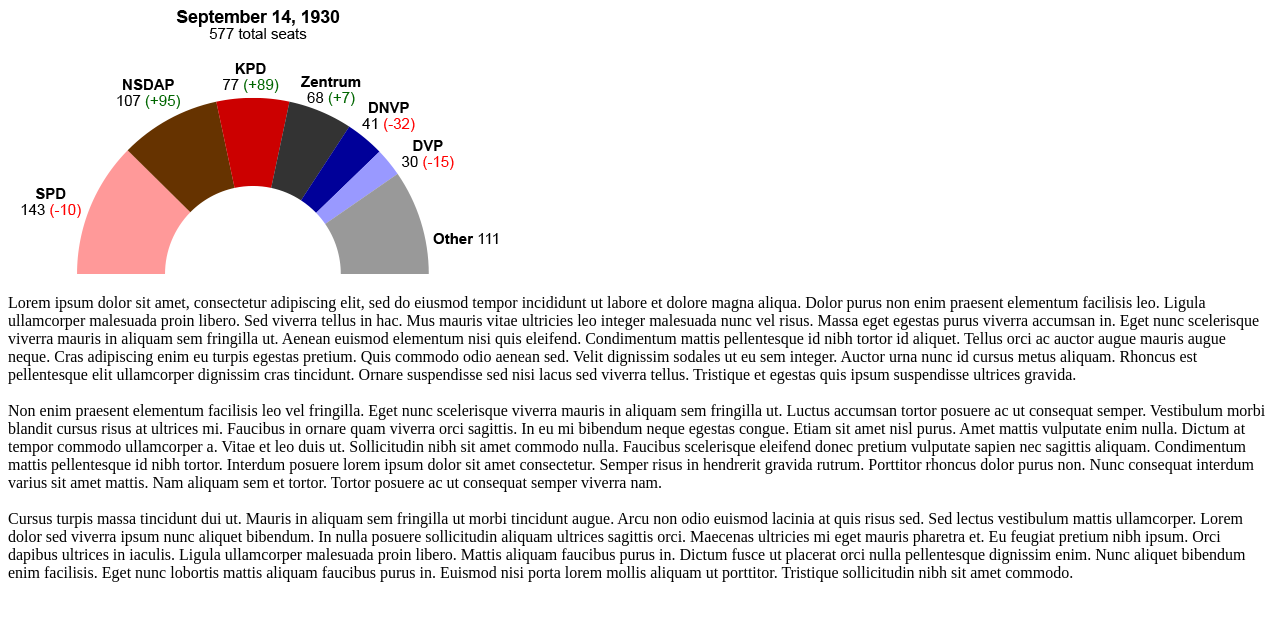
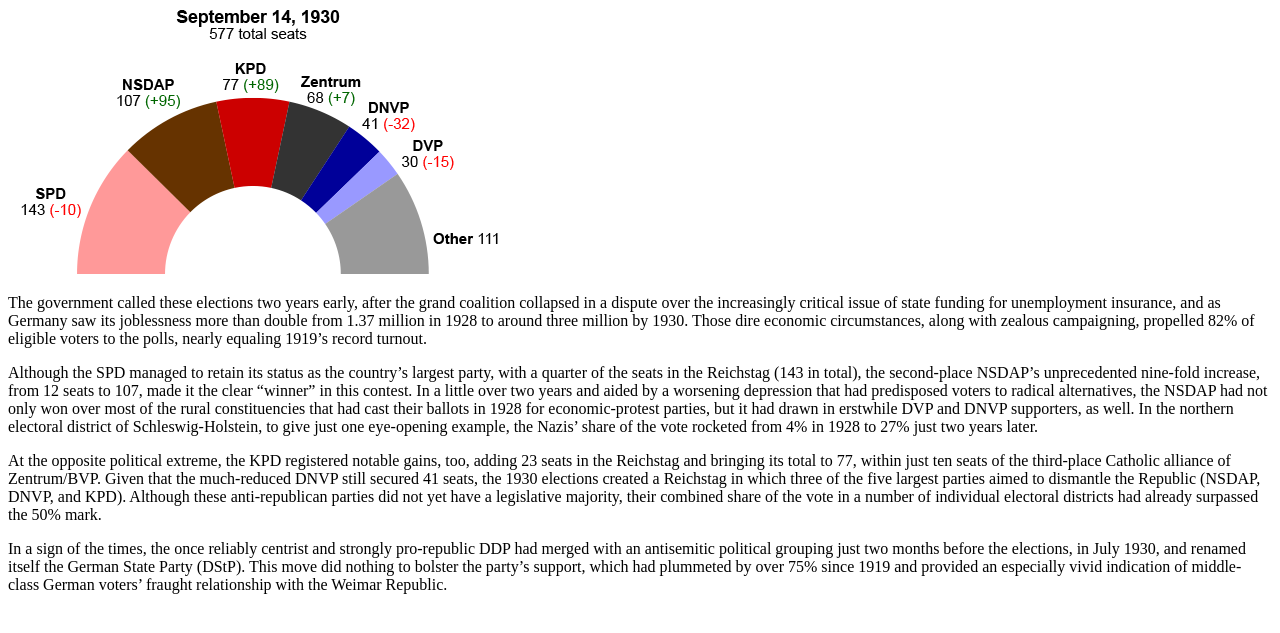
Before and after one commit to mossmaps/weimar_elections, a plain HTML site: page sidebars/1930.html in a window 1280 px wide. Shown: the part 79-712 px from the top of the page. Drawn offline with Linux system fonts and the light colour scheme; files that its build step writes are made by us from their sources; files whose address does not match are found by name.

Commit message:
Update 1930.html

```diff
--- a/sidebars/1930.html
+++ b/sidebars/1930.html
@@ -16,10 +16,16 @@
         style="height:25%; max-width:100%"
     />
 
-    <p class="summarytext">Lorem ipsum dolor sit amet, consectetur adipiscing elit, sed do eiusmod tempor incididunt ut labore et dolore magna aliqua. Dolor purus non enim praesent elementum facilisis leo. Ligula ullamcorper malesuada proin libero. Sed viverra tellus in hac. Mus mauris vitae ultricies leo integer malesuada nunc vel risus. Massa eget egestas purus viverra accumsan in. Eget nunc scelerisque viverra mauris in aliquam sem fringilla ut. Aenean euismod elementum nisi quis eleifend. Condimentum mattis pellentesque id nibh tortor id aliquet. Tellus orci ac auctor augue mauris augue neque. Cras adipiscing enim eu turpis egestas pretium. Quis commodo odio aenean sed. Velit dignissim sodales ut eu sem integer. Auctor urna nunc id cursus metus aliquam. Rhoncus est pellentesque elit ullamcorper dignissim cras tincidunt. Ornare suspendisse sed nisi lacus sed viverra tellus. Tristique et egestas quis ipsum suspendisse ultrices gravida. <br><br>
+    <p class="summarytext">The government called these elections two years early, after the grand coalition collapsed in a dispute over the increasingly critical issue of state funding for unemployment insurance, and as Germany saw its joblessness more than double from 1.37 million in 1928 to around three million by 1930. Those dire economic circumstances, along with zealous campaigning, propelled 82% of eligible voters to the polls, nearly equaling 1919’s record turnout.
+    </p>
 
-    Non enim praesent elementum facilisis leo vel fringilla. Eget nunc scelerisque viverra mauris in aliquam sem fringilla ut. Luctus accumsan tortor posuere ac ut consequat semper. Vestibulum morbi blandit cursus risus at ultrices mi. Faucibus in ornare quam viverra orci sagittis. In eu mi bibendum neque egestas congue. Etiam sit amet nisl purus. Amet mattis vulputate enim nulla. Dictum at tempor commodo ullamcorper a. Vitae et leo duis ut. Sollicitudin nibh sit amet commodo nulla. Faucibus scelerisque eleifend donec pretium vulputate sapien nec sagittis aliquam. Condimentum mattis pellentesque id nibh tortor. Interdum posuere lorem ipsum dolor sit amet consectetur. Semper risus in hendrerit gravida rutrum. Porttitor rhoncus dolor purus non. Nunc consequat interdum varius sit amet mattis. Nam aliquam sem et tortor. Tortor posuere ac ut consequat semper viverra nam. <br><br>
+    <p class="summarytext">Although the SPD managed to retain its status as the country’s largest party, with a quarter of the seats in the Reichstag (143 in total), the second-place NSDAP’s unprecedented nine-fold increase, from 12 seats to 107, made it the clear “winner” in this contest. In a little over two years and aided by a worsening depression that had predisposed voters to radical alternatives, the NSDAP had not only won over most of the rural constituencies that had cast their ballots in 1928 for economic-protest parties, but it had drawn in erstwhile DVP and DNVP supporters, as well. In the northern electoral district of Schleswig-Holstein, to give just one eye-opening example, the Nazis’ share of the vote rocketed from 4% in 1928 to 27% just two years later.
+    </p>
 
-    Cursus turpis massa tincidunt dui ut. Mauris in aliquam sem fringilla ut morbi tincidunt augue. Arcu non odio euismod lacinia at quis risus sed. Sed lectus vestibulum mattis ullamcorper. Lorem dolor sed viverra ipsum nunc aliquet bibendum. In nulla posuere sollicitudin aliquam ultrices sagittis orci. Maecenas ultricies mi eget mauris pharetra et. Eu feugiat pretium nibh ipsum. Orci dapibus ultrices in iaculis. Ligula ullamcorper malesuada proin libero. Mattis aliquam faucibus purus in. Dictum fusce ut placerat orci nulla pellentesque dignissim enim. Nunc aliquet bibendum enim facilisis. Eget nunc lobortis mattis aliquam faucibus purus in. Euismod nisi porta lorem mollis aliquam ut porttitor. Tristique sollicitudin nibh sit amet commodo.</p>
+    <p class="summarytext">At the opposite political extreme, the KPD registered notable gains, too, adding 23 seats in the Reichstag and bringing its total to 77, within just ten seats of the third-place Catholic alliance of Zentrum/BVP. Given that the much-reduced DNVP still secured 41 seats, the 1930 elections created a Reichstag in which three of the five largest parties aimed to dismantle the Republic (NSDAP, DNVP, and KPD). Although these anti-republican parties did not yet have a legislative majority, their combined share of the vote in a number of individual electoral districts had already surpassed the 50% mark.
+    </p>
+
+    <p class="summarytext">In a sign of the times, the once reliably centrist and strongly pro-republic DDP had merged with an antisemitic political grouping just two months before the elections, in July 1930, and renamed itself the German State Party (DStP). This move did nothing to bolster the party’s support, which had plummeted by over 75% since 1919 and provided an especially vivid indication of middle-class German voters’ fraught relationship with the Weimar Republic.
+    </p>
 </body>
 </html>
```
